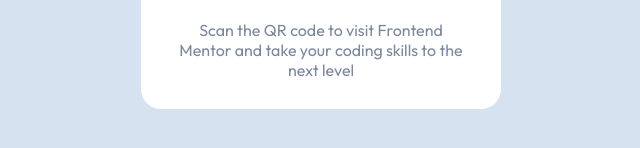
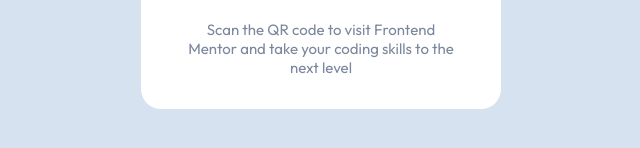
Before and after one commit to sarimhasan/Contact-Form-Frontend-Mentor, a plain HTML site: page index.html in a window 1280 px wide. Shown: the part 566-714 px from the top of the page, 319-959 px from the left. Drawn offline with Linux system fonts and the light colour scheme.

Commit message:
All things done

```diff
--- a/styles/styles.css
+++ b/styles/styles.css
@@ -31,6 +31,7 @@
     border: none;
     border-radius: 20px;
     text-align: center;
+    /* position: fixed; */
 }
 .qr-code {
     /* background-color: blue; */
@@ -48,15 +49,10 @@
     color: hsl(218, 44%, 22%);
 }
 .para {
-    padding: 0px 35px 0px 35px;
+    padding: 0px 40px 0px 40px;
     color: hsl(220, 15%, 55%);
+    font-size: 15px;
 }
-
-
-
-
-
-
 
 .attribution {
     font-size: 11px; text-align: center;
```
Also changed, not shown: 1 other file.
